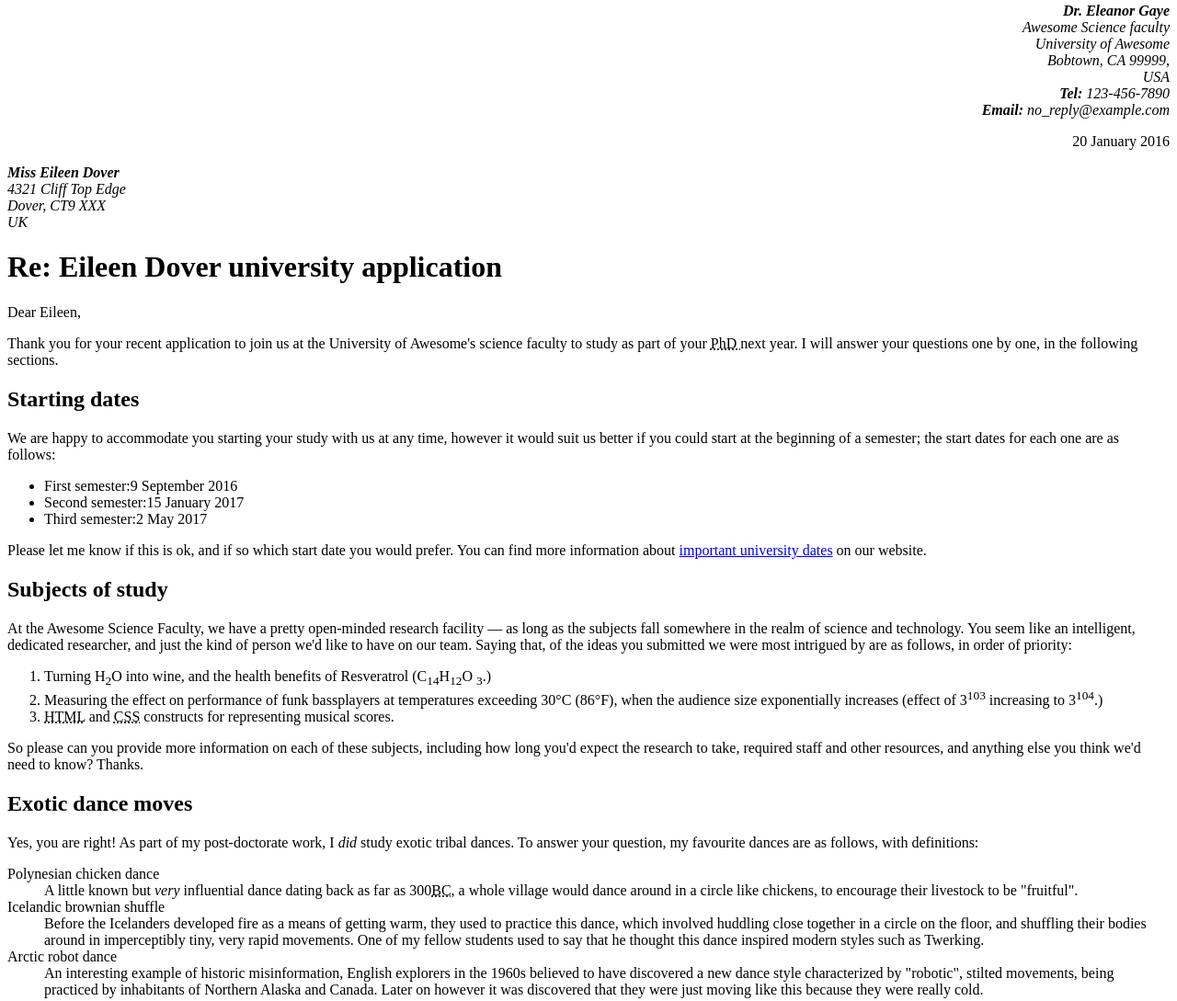
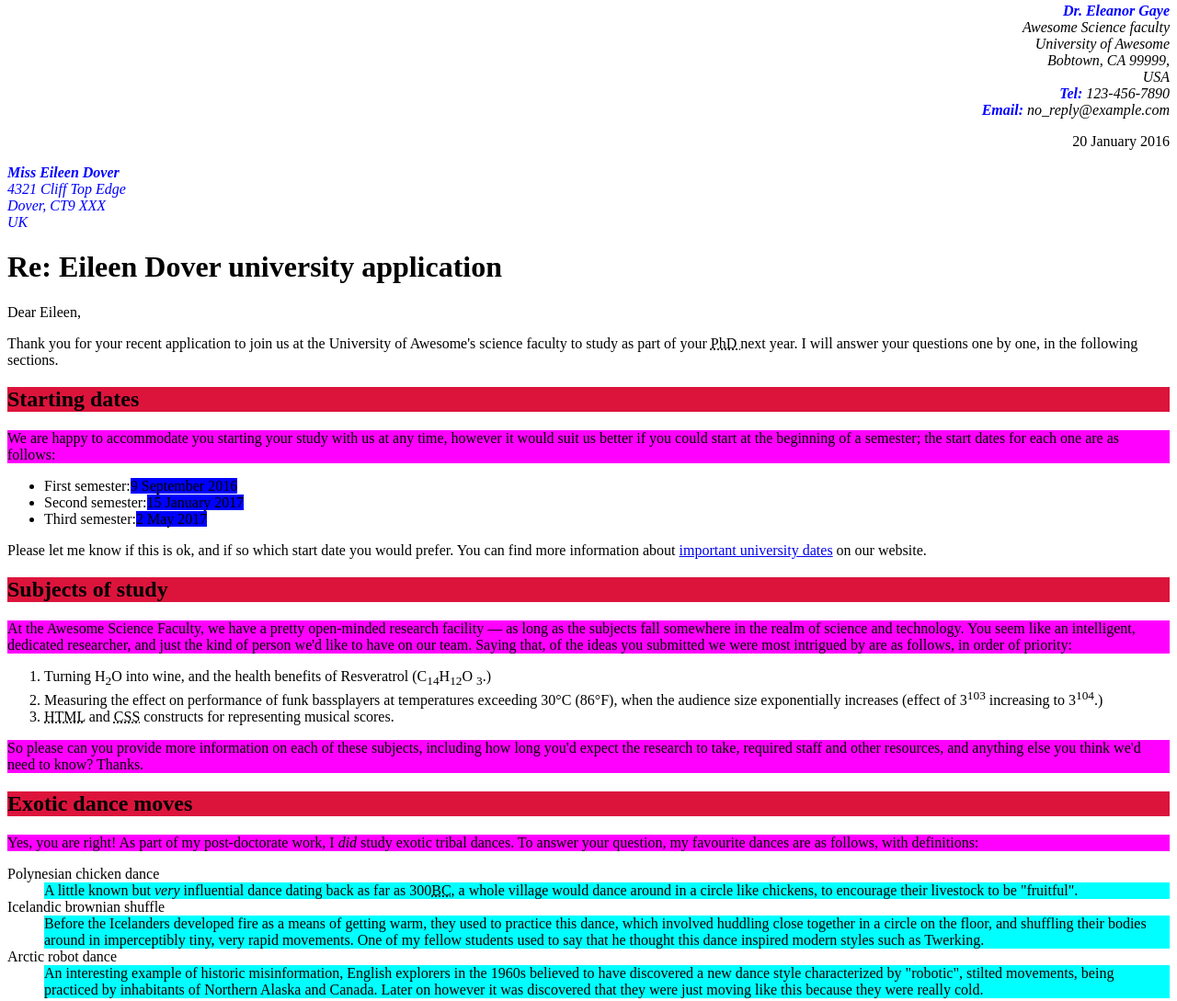
Before and after one commit to Mashaun18/wk2, a plain HTML site: page letter.html in a window 1280 px wide. Shown: the part 5-1094 px from the top of the page at 92% size. Drawn offline with Linux system fonts and the light colour scheme.

Commit message:
fix modify letter file

```diff
--- a/letter.html
+++ b/letter.html
@@ -6,8 +6,22 @@
     <title>Ore's Letter</title>
     <link rel="shortcut icon" href="favicon.ico" type="image/x-icon">
 
-    <style>address{text-align: right;}
-    p{font-style: normal;}
+    <style>address{
+        text-align: right;}
+    p{
+        font-style: normal;}
+    h2{
+        background-color: crimson;}
+    h2~p{
+        background-color: magenta;}
+    address strong, em{
+        color: blue;}
+    ul>li>:first-child{
+        background-color: blue;}
+    dd{
+        background-color: cyan;}
+
+
     </style>
 </head>
 <body>
@@ -23,10 +37,11 @@
 
 </address>
 
-<em><strong>Miss Eileen Dover</strong> <br>
+<em>
+    <strong>Miss Eileen Dover</strong> <br>
     4321 Cliff Top Edge <br>
     Dover, CT9 XXX <br>
-    UK <br>
+    UK
     </em>
 
 <h1>Re: Eileen Dover university application</h1>
@@ -64,11 +79,11 @@ You can find more information about <a href="https://univelcity.com/" target="_b
 
 <h2>Exotic dance moves</h2>
 
-<P>Yes, you are right! As part of my post-doctorate work, I <em>did</em> study exotic tribal dances. To answer your question, my favourite dances are as follows, with definitions:</P>
+<P>Yes, you are right! As part of my post-doctorate work, I <cite>did</cite> study exotic tribal dances. To answer your question, my favourite dances are as follows, with definitions:</P>
 
 <dl>
     <dt>Polynesian chicken dance</dt>
-    <dd>A little known but <em>very</em> influential dance dating back as far as 300<abbr title="Before City">BC</abbr>, a whole village would dance around in a circle like chickens, to encourage their livestock to be "fruitful".</dd>
+    <dd>A little known but <cite>very</cite> influential dance dating back as far as 300<abbr title="Before City">BC</abbr>, a whole village would dance around in a circle like chickens, to encourage their livestock to be "fruitful".</dd>
     <dt>Icelandic brownian shuffle</dt>
     <dd>Before the Icelanders developed fire as a means of getting warm, they used to practice this dance, which involved huddling close together in a circle on the floor, and shuffling their bodies around in imperceptibly tiny, very rapid movements. One of my fellow students used to say that he thought this dance inspired modern styles such as Twerking.</dd>
     <dt>Arctic robot dance</dt>
```
